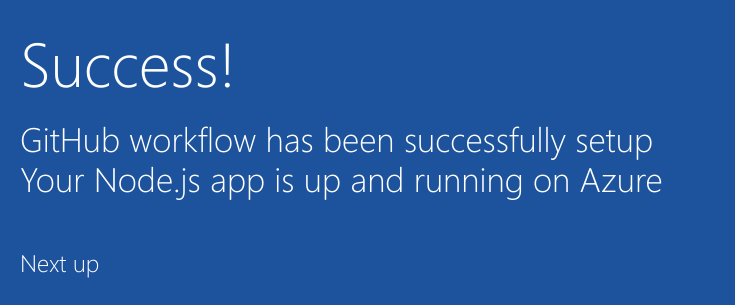
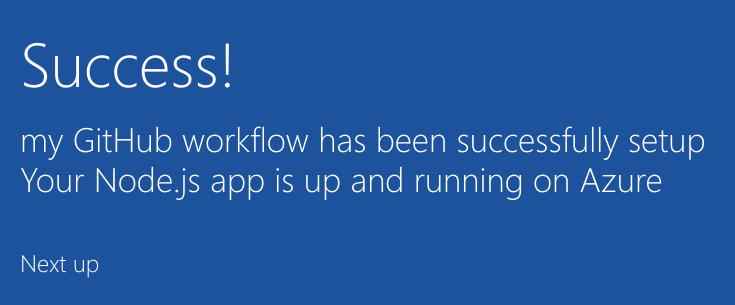
Before and after one commit to octavianpur/simple-hello-world, a website: page Application/index.html in a window 1280 px wide. Shown: the part 352-657 px from the top of the page, 205-940 px from the left. Drawn offline with Linux system fonts and the light colour scheme.

Commit message:
Update index.html

```diff
--- a/Application/index.html
+++ b/Application/index.html
@@ -1,7 +1,7 @@
 <!Doctype html>
 <html>
 <head>
-    <title>Node.js Application</title>
+    <title>my Node.js Application</title>
     <style>
         html,
         body {
@@ -163,7 +163,7 @@
             </div>
             <div class="content-body">
                 <div class="success-text">Success!</div>
-                <div class="description line-1"> GitHub workflow has been successfully setup </div>
+                <div class="description line-1"> my GitHub workflow has been successfully setup </div>
                 <div class="description line-2"> Your Node.js app is up and running on Azure</div>
                 <div class="next-steps-container">
                     <div class="next-steps-header">Next up</div>
```
